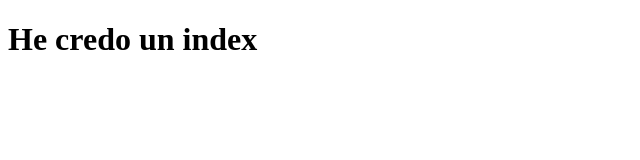
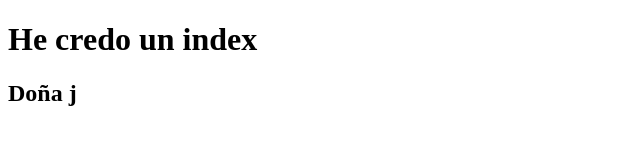
Before and after one commit to apquinonez9/quitar, a plain HTML site: page si.html in a window 1280 px wide. Shown: the whole page, without its empty margins (0-640 px from the left). Drawn offline with Linux system fonts and the light colour scheme.

Commit message:
Actulizacion new

```diff
--- a/si.html
+++ b/si.html
@@ -10,6 +10,7 @@
 
 <body>
     <h1>He credo un index</h1>
+    <h2>Doña j</h2>
 </body>
 
 </html>
```
